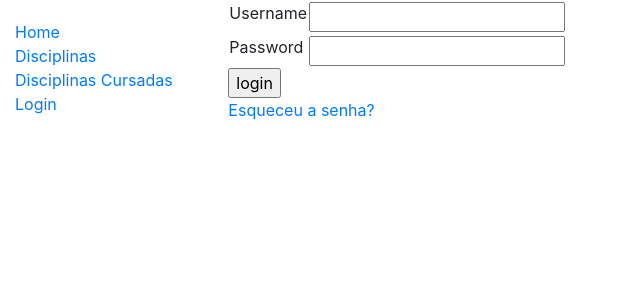
After one commit to lauromatos/utfpr-syllabus, a Django app: template templates/registration/login.html in a window 1280 px wide. The commit adds this page. Shown: the top 300 px of the page, without its empty margins (0-640 px from the left). Run offline with Django 3.2, Linux system fonts and the light colour scheme; the template is opened without the code that fills it, so the values that code supplies are empty, except form fields; form fields are guessed from the names that the template uses; some libraries are stand-ins or nearby versions.

Commit message:
set login forms

```diff
--- a/syllabus/settings.py
+++ b/syllabus/settings.py
@@ -125,3 +125,8 @@ STATIC_URL = 'static/'
 # https://docs.djangoproject.com/en/4.2/ref/settings/#default-auto-field
 
 DEFAULT_AUTO_FIELD = 'django.db.models.BigAutoField'
+
+# Redirect to home URL after login (Default redirects to /accounts/profile/)
+LOGIN_REDIRECT_URL = '/'
+
+EMAIL_BACKEND = 'django.core.mail.backends.console.EmailBackend'
--- a/syllabus/urls.py
+++ b/syllabus/urls.py
@@ -40,3 +40,8 @@ from django.conf import settings
 from django.conf.urls.static import static
 
 urlpatterns += static(settings.STATIC_URL, document_root=settings.STATIC_ROOT)
+
+#Add Django site authentication urls (for login, logout, password management)
+urlpatterns += [
+    path('accounts/', include('django.contrib.auth.urls')),
+]
--- a/syllabus_app/templates/base_generic.html
+++ b/syllabus_app/templates/base_generic.html
@@ -22,6 +22,12 @@
               <li><a href="{% url 'index' %}">Home</a></li>
               <li><a href="">Disciplinas</a></li>
               <li><a href="">Disciplinas Cursadas</a></li>
+              {% if user.is_authenticated %}
+              <li>User: {{ user.get_username }}</li>
+              <li><a href="{% url 'logout'%}?next={{request.path}}">Logout</a></li>
+              {% else %}
+              <li><a href="{% url 'login'%}?next={{request.path}}">Login</a></li>
+              {% endif %}
             </ul>
           {% endblock %}
         </div>
--- a/syllabus_app/templates/index.html
+++ b/syllabus_app/templates/index.html
@@ -7,10 +7,14 @@
     <em>Lauro Matos, Igor Custódio e Matheus</em>!
   </p>
   <h2>Dynamic content</h2>
-  <p>O programa tem os seguintes dados:</p>
+  <p>O sistema tem os seguintes dados:</p>
   <ul>
     <li><strong>Disciplinas:</strong> {{ num_disciplinas }}</li>
     <li><strong>Alunos:</strong> {{ num_aluno }}</li>
     <li><strong>Conjuntos de Disciplinas:</strong> {{ num_conjunto_disciplinas }}</li>
   </ul>
+
+  <p>
+    Você visitou essa página {{ num_visits }}{% if num_visits == 1 %} time{% else %} vezes{% endif %}.
+  </p>
 {% endblock %}
--- /dev/null
+++ b/templates/registration/logged_out.html
@@ -0,0 +1,6 @@
+{% extends "base_generic.html" %}
+
+{% block content %}
+  <p>Logged out!</p>
+  <a href="{% url 'login'%}">Clique aqui para efetuar o login novamente.</a>
+{% endblock %}
--- /dev/null
+++ b/templates/registration/login.html
@@ -0,0 +1,37 @@
+{% extends "base_generic.html" %}
+
+{% block content %}
+
+  {% if form.errors %}
+    <p>Seu RA ou Senha estão incorretos. Por favor tente novamente.</p>
+  {% endif %}
+
+  {% if next %}
+    {% if user.is_authenticated %}
+      <p>Seu cadastro não permite acesso a essa página. Para continuar,
+      por favor faça login com uma conta que permita o acesso.</p>
+    {% else %}
+      <p>Por favor faça login para acessar essa página.</p>
+    {% endif %}
+  {% endif %}
+
+  <form method="post" action="{% url 'login' %}">
+    {% csrf_token %}
+    <table>
+      <tr>
+        <td>{{ form.username.label_tag }}</td>
+        <td>{{ form.username }}</td>
+      </tr>
+      <tr>
+        <td>{{ form.password.label_tag }}</td>
+        <td>{{ form.password }}</td>
+      </tr>
+    </table>
+    <input type="submit" value="login" />
+    <input type="hidden" name="next" value="{{ next }}" />
+  </form>
+
+  {# Assumes you setup the password_reset view in your URLconf #}
+  <p><a href="{% url 'password_reset' %}">Esqueceu a senha?</a></p>
+
+{% endblock %}
--- /dev/null
+++ b/templates/registration/password_reset_complete.html
@@ -0,0 +1,6 @@
+{% extends "base_generic.html" %}
+
+{% block content %}
+  <h1>Sua senha foi alterada com sucesso!</h1>
+  <p><a href="{% url 'login' %}">Logar novamente?</a></p>
+{% endblock %}
--- /dev/null
+++ b/templates/registration/password_reset_done.html
@@ -0,0 +1,5 @@
+{% extends "base_generic.html" %}
+
+{% block content %}
+  <p>Foi enviado um e-mail com instruções para redefinir a sua senha. Se não chegar em alguns minutos, confira sua pasta de SPAM.</p>
+{% endblock %}
--- /dev/null
+++ b/templates/registration/password_reset_email.html
@@ -0,0 +1,2 @@
+Alguém solicitou a redefinição de senha para o sistema UTFPR Syllabus para o email {{ email }}. Clique no link abaixo:
+{{ protocol}}://{{ domain }}{% url 'password_reset_confirm' uidb64=uid token=token %}
```
Also changed, not shown: syllabus_app/views.py (+7 -6 lines), templates/registration/password_reset_confirm.html (added, +36 -0 lines), templates/registration/password_reset_form.html (added, +12 -0 lines), db.sqlite3.
